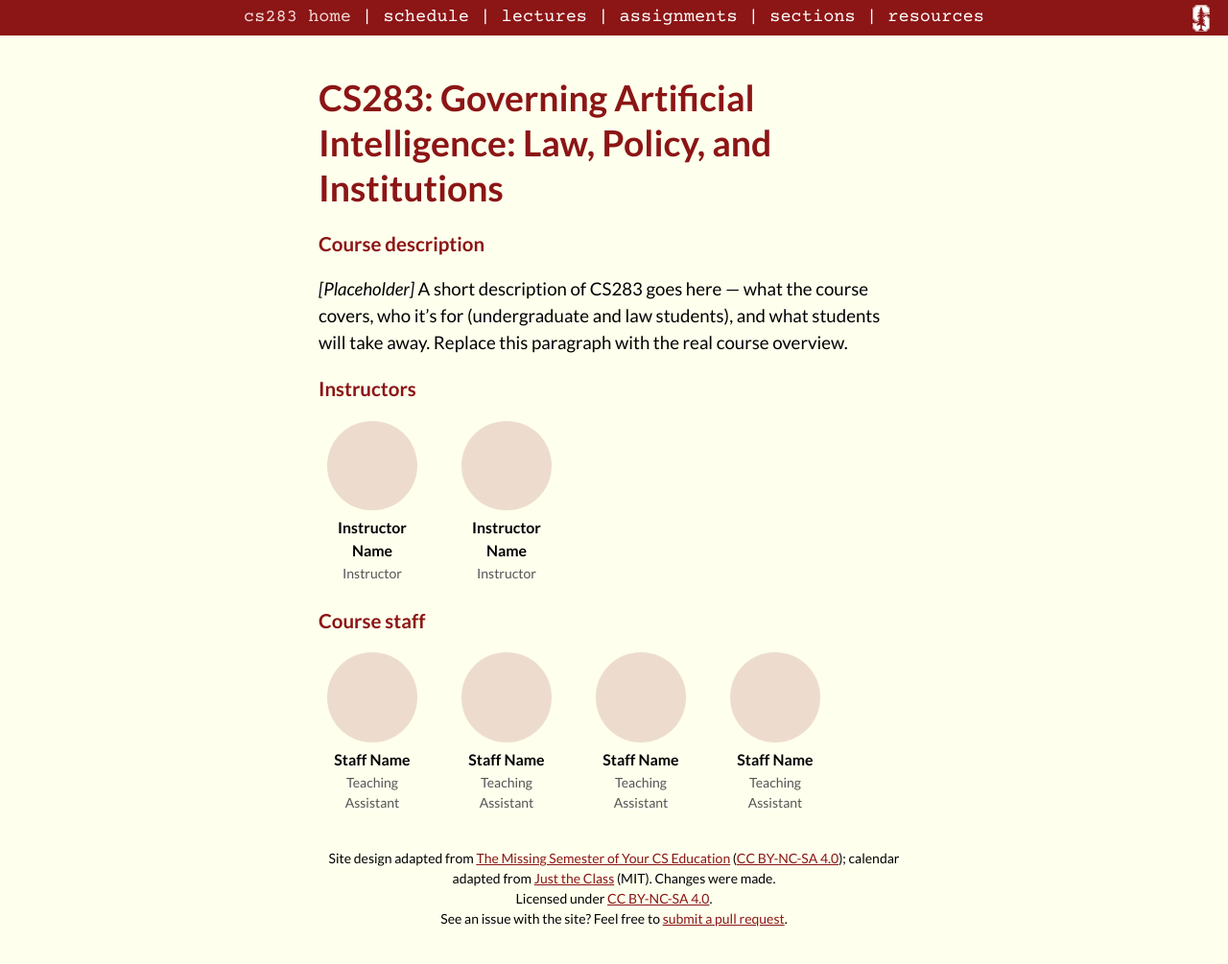
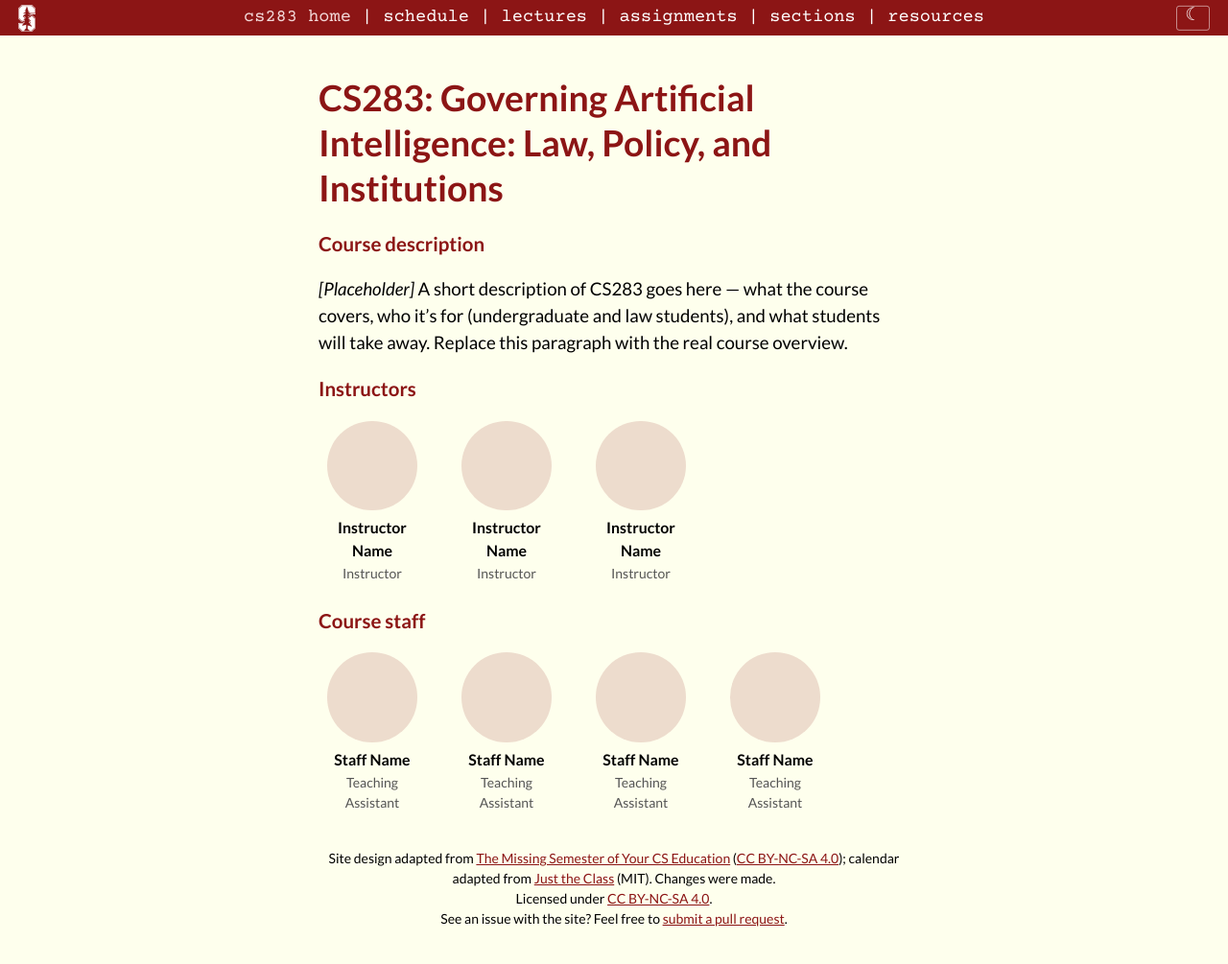
Before and after one commit to yasikhan/cs-283-website, a Jekyll site: the page built from index.md, in a window 1280 px wide. Shown: the whole page at 96% size. Built offline with Jekyll 4.4.1, drawn with Linux system fonts in a browser that asks for light colours.

Commit message:
Add third instructor; move logo left, add nav dark/light toggle
- index.md: third Instructor staff-card
- nav: Stanford mark anchored far-left; #theme-toggle button far-right
- dark mode now keys off :root[data-theme] (main/calendar/syntax.css) instead
  of prefers-color-scheme, so the toggle can override the OS preference
- head.html: pre-paint inline script sets data-theme from localStorage or OS
- assets/js/theme.js: wires the toggle, persists choice, swaps ☾/☀ icon

Co-Authored-By: Claude Opus 4.8 (1M context) <noreply@anthropic.com>

```diff
--- a/_includes/head.html
+++ b/_includes/head.html
@@ -2,6 +2,23 @@
   <meta charset="utf-8">
 
   <meta name="viewport" content="width=device-width, initial-scale=1.0">
+
+  {% comment %}Set the light/dark theme before first paint (no flash): use the
+  saved choice if any, else the OS preference. The nav toggle (theme.js) updates
+  data-theme + localStorage; all dark-mode CSS keys off this attribute.{% endcomment %}
+  <script>
+    (function () {
+      try {
+        var t = localStorage.getItem('theme');
+        if (t !== 'dark' && t !== 'light') {
+          t = window.matchMedia('(prefers-color-scheme: dark)').matches ? 'dark' : 'light';
+        }
+        document.documentElement.setAttribute('data-theme', t);
+      } catch (e) {
+        document.documentElement.setAttribute('data-theme', 'light');
+      }
+    })();
+  </script>
 
   <!-- TODO: add a real CS283 favicon. (Stanford nav mark lives at
        assets/img/stanford_logo.png.) -->
@@ -44,6 +61,7 @@
   <link rel="stylesheet" href="{{ '/assets/css/syntax.css' | relative_url }}?v={{ v }}">
   <link rel="stylesheet" href="{{ '/assets/css/calendar.css' | relative_url }}?v={{ v }}">
   <script defer src="{{ '/assets/js/sidenotes.js' | relative_url }}?v={{ v }}"></script>
+  <script defer src="{{ '/assets/js/theme.js' | relative_url }}?v={{ v }}"></script>
 
   <!-- Fonts: Courier Prime (nav), Lato (headings + body), Source Code Pro (code) -->
   <link href="https://fonts.googleapis.com/css?family=Lato:400,400i,700,700i|Courier+Prime:400,400i,700,700i|Source+Code+Pro&display=swap" rel="stylesheet" type="text/css">
--- a/_includes/nav.html
+++ b/_includes/nav.html
@@ -1,5 +1,6 @@
 <!-- Top navigation. Edit once here; every page inherits it via the default layout. -->
 <div id="nav-bg">
+  <img class="nav-logo" src="{{ '/assets/img/stanford_logo.png' | relative_url }}?v={{ site.time | date: '%s' }}" alt="Stanford">
   <nav id="top-nav">
     <a href="{{ '/' | relative_url }}" id="logo">cs283 home</a>
     <input type="checkbox" id="menu-icon">
@@ -14,5 +15,5 @@
       </div>
     </div>
   </nav>
-  <img class="nav-logo" src="{{ '/assets/img/stanford_logo.png' | relative_url }}?v={{ site.time | date: '%s' }}" alt="Stanford">
+  <button id="theme-toggle" type="button" aria-label="Toggle dark mode"></button>
 </div>
--- a/assets/css/calendar.css
+++ b/assets/css/calendar.css
@@ -142,8 +142,9 @@
 
 /* Dark mode: re-theme the week cards so they transition with the page instead
    of staying bright white. The .module-title bar (cardinal + white) already
-   reads well against dark, so it needs no override here. */
-@media (prefers-color-scheme: dark) {
+   reads well against dark, so it needs no override here. Keyed off the
+   data-theme attribute so it follows the nav light/dark toggle. */
+:root[data-theme="dark"] {
   .module {
     background-color: #383838;
     border-color: rgba(255, 255, 255, 0.14);
--- a/assets/css/main.css
+++ b/assets/css/main.css
@@ -396,17 +396,40 @@ blockquote.epigraph footer {
   color: #fff;
 }
 
-/* Stanford mark, anchored far-right and vertically centered on the nav bar.
+/* Stanford mark, anchored far-left and vertically centered on the nav bar.
    Portrait mark → size by height so it stays a narrow badge beside the links. */
 .nav-logo {
   position: absolute;
-  right: 1rem;
+  left: 1rem;
   top: 50%;
   transform: translateY(-50%);
   height: 1.5rem;
   width: auto;
   margin: 0;
   border-radius: 0;
+}
+
+/* Light/dark toggle, anchored far-right and vertically centered on the nav bar.
+   Icon (☾ / ☀) + aria-label are set by assets/js/theme.js. */
+#theme-toggle {
+  position: absolute;
+  right: 1rem;
+  top: 50%;
+  transform: translateY(-50%);
+  background: transparent;
+  border: 1px solid rgba(255, 255, 255, 0.5);
+  border-radius: 3px;
+  color: #fff;
+  font-family: "Courier Prime", monospace;
+  font-size: 1rem;
+  line-height: 1;
+  padding: 0.15rem 0.45rem;
+  cursor: pointer;
+}
+
+#theme-toggle:hover {
+  background-color: #fff;
+  color: var(--cardinal);
 }
 
 #top-nav {
@@ -504,11 +527,25 @@ input[type=checkbox]:checked ~ .menu-label:after {
   }
 }
 
-@media (prefers-color-scheme: dark) {
+/* Dark theme. Applied via the data-theme attribute on <html>, which an inline
+   script in head.html sets pre-paint from localStorage or the OS preference, and
+   the nav toggle (assets/js/theme.js) flips. Nested so the whole block keys off
+   the one attribute selector. */
+:root[data-theme="dark"] {
 
   body {
     background-color: #303030;
     color: #ddd
+  }
+
+  #theme-toggle {
+    border-color: rgba(0, 0, 0, 0.4);
+    color: #202020;
+  }
+
+  #theme-toggle:hover {
+    background-color: #202020;
+    color: var(--cardinal-light);
   }
 
   a {
@@ -583,15 +620,15 @@ input[type=checkbox]:checked ~ .menu-label:after {
   }
 }
 
-@media (prefers-color-scheme: dark) and (min-width: 64rem) {
-  .sidenote-margin {
+@media (min-width: 64rem) {
+  :root[data-theme="dark"] .sidenote-margin {
     background: none;
     color: #ddd;
   }
 }
 
-@media (prefers-color-scheme: dark) and (max-width: 63.99rem) {
-  .sidenote-inline {
+@media (max-width: 63.99rem) {
+  :root[data-theme="dark"] .sidenote-inline {
     background-color: var(--cardinal-tint);
   }
 }
--- a/assets/css/syntax.css
+++ b/assets/css/syntax.css
@@ -61,7 +61,7 @@ pre.highlight { background-color: #f9f9f9; background-clip: border-box }
 .highlight .il { color: #009999 } /* Literal.Number.Integer.Long */
 
 
-@media (prefers-color-scheme: dark) {
+:root[data-theme="dark"] {
     code { background-color: #232323; }
     pre code { color: #ddd; }
     pre.highlight { background-color: #232323; }
--- /dev/null
+++ b/assets/js/theme.js
@@ -0,0 +1,28 @@
+// Nav light/dark toggle. The initial data-theme attribute is set pre-paint by the
+// inline script in _includes/head.html; this only wires the button and persists
+// the user's choice. Loaded with `defer`, so the DOM is already parsed.
+(function () {
+  var btn = document.getElementById('theme-toggle');
+  if (!btn) return;
+
+  // Show the icon for the theme you'd switch TO: moon in light mode, sun in dark.
+  function icon(theme) { return theme === 'dark' ? '☀' : '☾'; }
+  function label(theme) {
+    return theme === 'dark' ? 'Switch to light mode' : 'Switch to dark mode';
+  }
+
+  function render(theme) {
+    btn.textContent = icon(theme);
+    btn.setAttribute('aria-label', label(theme));
+  }
+
+  render(document.documentElement.getAttribute('data-theme') || 'light');
+
+  btn.addEventListener('click', function () {
+    var next =
+      document.documentElement.getAttribute('data-theme') === 'dark' ? 'light' : 'dark';
+    document.documentElement.setAttribute('data-theme', next);
+    try { localStorage.setItem('theme', next); } catch (e) {}
+    render(next);
+  });
+})();
--- a/index.md
+++ b/index.md
@@ -18,6 +18,11 @@ Replace this paragraph with the real course overview.
 ## Instructors
 
 <div class="staff-grid">
+  <div class="staff-card">
+    <div class="staff-photo"></div>
+    <div class="staff-name">Instructor Name</div>
+    <div class="staff-role">Instructor</div>
+  </div>
   <div class="staff-card">
     <div class="staff-photo"></div>
     <div class="staff-name">Instructor Name</div>
```
